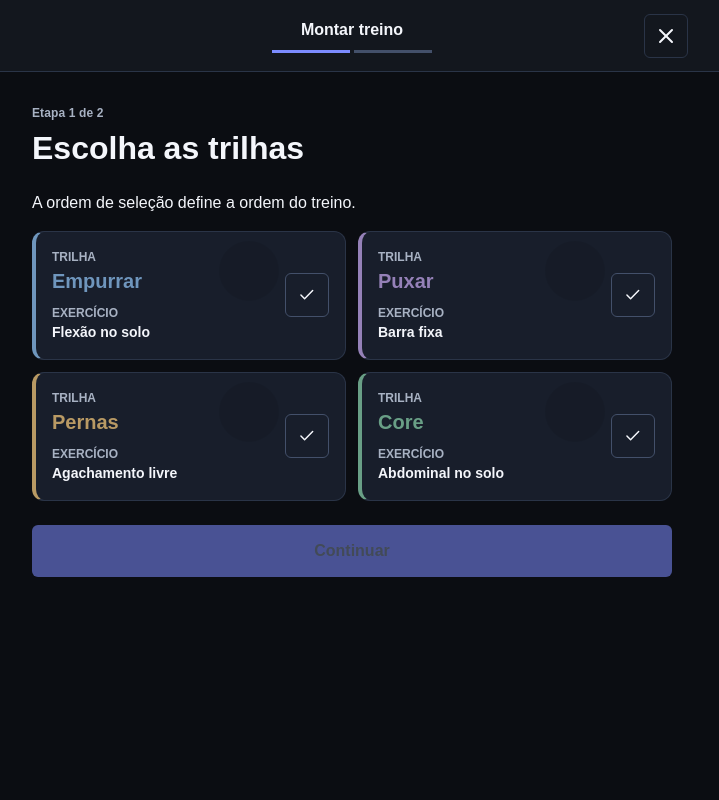
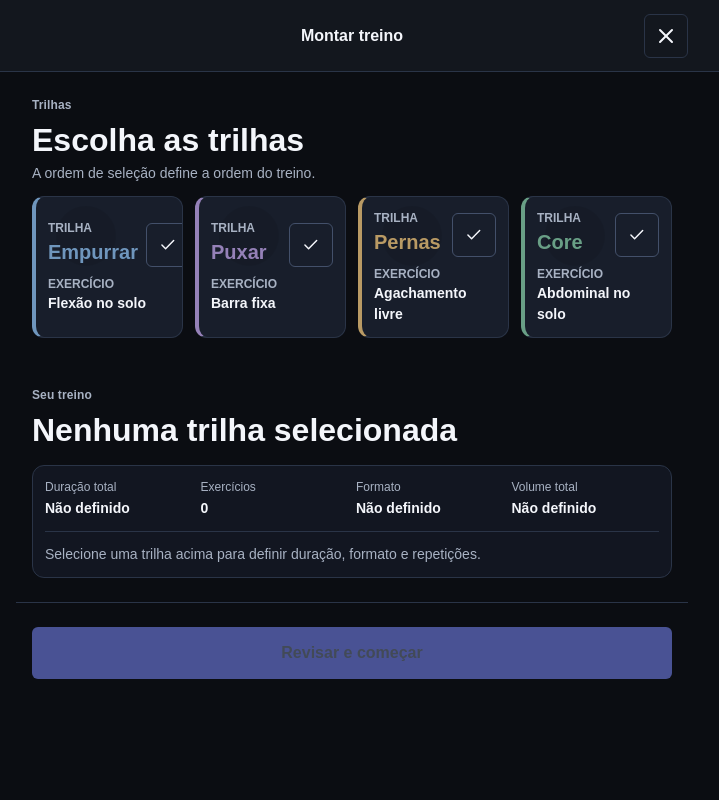
Before and after one commit to Rodrigo-Damas/CalibreApp, a Next.js app: page / in a window 1280 px wide. Both pictures are taken after a click on the button "Começar treino". Shown: the top 800 px of the page, without its empty margins (288-1007 px from the left). Built offline with nearby package versions, Linux system fonts and the light colour scheme; a web font is replaced by a local one.

Commit message:
Unify workout planning and improve audio cues

```diff
--- a/src/app/globals.css
+++ b/src/app/globals.css
@@ -81,9 +81,6 @@ h1, h2, h3, h4 { font-weight: 650; }
 .builder-header button:disabled { opacity: 0; pointer-events: none; }
 .builder-header__title { text-align: center; }
 .builder-header__title h1 { margin: 0; font-size: var(--font-size-body); }
-.builder-progress { display: flex; width: min(10rem, 70%); gap: var(--space-1); margin: var(--space-2) auto 0; }
-.builder-progress i { height: 3px; flex: 1; background: var(--color-border-strong); }
-.builder-progress i.is-filled { background: var(--color-accent); }
 .builder-step { width: min(100%, var(--content-max)); min-height: calc(100dvh - var(--header-height)); margin: auto; padding: var(--space-6) var(--space-4) 7rem; }
 .builder-step h2 { margin: 0 0 var(--space-5); font-size: var(--font-size-title); line-height: 1.15; }
 .builder-step > .primary-button { width: 100%; margin-top: var(--space-5); }
@@ -102,6 +99,11 @@ h1, h2, h3, h4 { font-weight: 650; }
 .recovery-note { margin-top: var(--space-4); padding: var(--space-3); border-left: 3px solid var(--color-warning); background: var(--color-surface); color: var(--color-text-secondary); font-size: var(--font-size-label); }
 .build-sheet { padding-top: var(--space-5); }
 .build-sheet > header h2 { margin-bottom: var(--space-4); }
+.track-picker { display: grid; gap: var(--space-3); margin-bottom: var(--space-5); }
+.track-picker h2 { margin-bottom: var(--space-1); }
+.track-picker p:last-child { margin: 0; color: var(--color-text-secondary); font-size: var(--font-size-label); }
+.workout-overview { padding-top: var(--space-5); }
+.build-empty { margin: 0; padding-top: var(--space-3); border-top: 1px solid var(--color-border-subtle); color: var(--color-text-secondary); font-size: var(--font-size-label); }
 .build-section { padding: var(--space-4) 0; border-top: 1px solid var(--color-border-subtle); }
 .build-section h3 { margin: 0 0 var(--space-3); font-size: var(--font-size-body); }
 .duration-segmented, .format-segmented { display: grid; grid-template-columns: 1fr 1fr; gap: var(--space-1); padding: var(--space-1); border-radius: var(--radius-md); background: var(--color-surface); }
@@ -237,7 +239,7 @@ h1, h2, h3, h4 { font-weight: 650; }
 .connection-lines, .trail-page::before, .trail-page::after, .timeline::before, .timeline::after, .calendar-scroll::before, .calendar-scroll::after { pointer-events: none; }
 
 /* Workout planning hierarchy and confirmation */
-.track-selector button { gap: var(--space-2); min-height: 7rem; border-left: 4px solid var(--track); }
+.track-selector button { gap: var(--space-1) var(--space-2); min-height: 5.5rem; padding: var(--space-3); border-left: 4px solid var(--track); }
 .track-selector button[aria-pressed="true"] { border-color: var(--track); box-shadow: 0 0 0 2px color-mix(in srgb, var(--track) 30%, transparent); }
 .track-selector__hierarchy, .track-selector__exercise { position: relative; z-index: 1; display: flex; flex-direction: column; }
 .track-selector__hierarchy strong { color: var(--track); font-size: var(--font-size-section); }
@@ -277,6 +279,12 @@ h1, h2, h3, h4 { font-weight: 650; }
 .node-status { white-space: nowrap; }
 
 @media (max-width: 420px) {
+  .track-selector { grid-template-columns: 1fr 1fr; gap: var(--space-2); }
+  .track-selector button { min-height: 7.5rem; padding: var(--space-2); }
+  .track-selector .track-illustration { right: 1rem; width: 5rem; }
+  .track-selector__check { min-width: 44px; min-height: 44px; }
+  .track-selector__hierarchy strong { font-size: var(--font-size-body); }
+  .track-selector__exercise { grid-column: 1 / -1; }
   .dose-control { width: 100%; min-width: 0; }
   .build-summary dl { grid-template-columns: 1fr; }
   .build-summary li { align-items: flex-start; flex-direction: column; gap: 0; }
@@ -284,5 +292,10 @@ h1, h2, h3, h4 { font-weight: 650; }
   .preworkout-confirm dl { grid-template-columns: 1fr; }
   .preworkout-confirm > div { align-items: stretch; flex-direction: column-reverse; }
 }
+@media (min-width: 700px) {
+  .track-selector { grid-template-columns: repeat(4, minmax(0, 1fr)); }
+  .track-selector button { min-height: 8rem; }
+  .track-selector__exercise { grid-column: 1 / -1; }
+}
 .sr-only { position: absolute; width: 1px; height: 1px; padding: 0; overflow: hidden; clip: rect(0, 0, 0, 0); white-space: nowrap; border: 0; }
 .track-slot.has-sessions { padding: var(--space-2); }
--- a/src/features/workout/WorkoutFlow.tsx
+++ b/src/features/workout/WorkoutFlow.tsx
@@ -1,7 +1,7 @@
 "use client";
 
 import { useEffect, useMemo, useRef, useState, type CSSProperties } from "react";
-import { ArrowLeft, X } from "lucide-react";
+import { X } from "lucide-react";
 import { tracks, localDateString, type DurationChoice, type Perception, type TrackId, type WorkoutFormat, type WorkoutSession } from "@/mocks/data";
 import { useMockStore } from "@/mocks/store";
 import { compareCompletedPerformance, makePrescription, repetitionsReference, SETS } from "./recommendationEngine";
@@ -9,7 +9,7 @@ import { TrackSelector } from "./TrackSelector";
 import { WorkoutTimer } from "./EmomTimer";
 import { WorkoutPulse } from "./WorkoutPulse";
 
-type Step = "tracks" | "build" | "running" | "pulse" | "done";
+type Step = "planning" | "running" | "pulse" | "done";
 type Milestone = { state: "increase" | "personal-record"; text: string };
 
 export function WorkoutFlow({ onClose, initialTrack, initialTracks }: { onClose: () => void; initialTrack?: TrackId; initialTracks?: TrackId[] }) {
@@ -19,7 +19,7 @@ export function WorkoutFlow({ onClose, initialTrack, initialTracks }: { onClose:
   const confirmation = useRef<HTMLElement>(null);
   const store = useMockStore();
   const startingTracks = initialTracks ?? (initialTrack ? [initialTrack] : []);
-  const [step, setStep] = useState<Step>(startingTracks.length ? "build" : "tracks");
+  const [step, setStep] = useState<Step>("planning");
   const [selected, setSelected] = useState<TrackId[]>(startingTracks);
   const [duration, setDuration] = useState<DurationChoice>("short");
   const [format, setFormat] = useState<WorkoutFormat>("blocks");
@@ -89,16 +89,17 @@ export function WorkoutFlow({ onClose, initialTrack, initialTracks }: { onClose:
     setStep("done");
   }
 
-  const stepNumber = step === "tracks" ? 1 : 2;
   return <div className={`workout-builder${step === "running" ? " timer-active" : ""}`} role="dialog" aria-modal="true" aria-label={step === "running" ? "Cronômetro" : "Montar treino"} data-reduced-motion={store.preferences.reducedMotion || undefined}>
-    {step !== "running" && <header className="builder-header"><button className="builder-header__back" onClick={() => setStep("tracks")} aria-label="Voltar" disabled={step !== "build"}><ArrowLeft aria-hidden="true" /></button><div className="builder-header__title"><h1 ref={title} tabIndex={-1}>Montar treino</h1><div className="builder-progress" aria-label={`Etapa ${stepNumber} de 2`}>{[1, 2].map((item) => <i key={item} className={item <= stepNumber ? "is-filled" : ""} />)}</div></div><button onClick={onClose} aria-label="Fechar"><X aria-hidden="true" /></button></header>}
+    {step !== "running" && <header className="builder-header"><span aria-hidden="true" /><div className="builder-header__title"><h1 ref={title} tabIndex={-1}>Montar treino</h1></div><button onClick={onClose} aria-label="Fechar"><X aria-hidden="true" /></button></header>}
     <main>
-      {step === "tracks" && <section className="builder-step"><p className="step-label">Etapa 1 de 2</p><h2>Escolha as trilhas</h2><p>A ordem de seleção define a ordem do treino.</p><TrackSelector selected={selected} onToggle={toggle} repeated={repeated} />{selected.length > 1 && <aside className="selected-preview"><strong>Esta sessão terá:</strong>{selected.map((id, index) => { const track = tracks.find((item) => item.id === id)!; return <span key={id}>{index + 1}. {track.name}: {track.exercise}</span>; })}</aside>}{selected.some((item) => repeated.includes(item)) && <aside className="recovery-note">Treino feito hoje. Você pode fazer outra sessão.</aside>}<button className="primary-button" disabled={!selected.length} onClick={() => setStep("build")}>Continuar</button></section>}
-      {step === "build" && <section className="builder-step build-sheet"><header><p className="step-label">Seu treino</p><h2>{selected.map((id) => tracks.find((track) => track.id === id)!.name).join(" · ")}</h2><section className="build-summary" aria-label="Resumo do treino" aria-live="polite"><dl><div><dt>Duração total</dt><dd>{plannedMinutes} min</dd></div><div><dt>Exercícios</dt><dd>{prescriptions.length}</dd></div><div><dt>Formato</dt><dd>{formatLabel}</dd></div><div><dt>Volume total</dt><dd>{sessionVolume} repetições</dd></div></dl><ul>{prescriptions.map((prescription) => { const track = tracks.find((item) => item.id === prescription.track)!; return <li key={prescription.track}><strong>{track.exercise}</strong><span>{prescription.sets} séries · {prescription.repsPerSet} por série · {prescription.totalVolume} repetições</span></li>; })}</ul></section></header>
+      {step === "planning" && <section className="builder-step build-sheet"><section className="track-picker" aria-labelledby="tracks-title"><div><p className="step-label">Trilhas</p><h2 id="tracks-title">Escolha as trilhas</h2><p>A ordem de seleção define a ordem do treino.</p></div><TrackSelector selected={selected} onToggle={toggle} repeated={repeated} /></section>{selected.some((item) => repeated.includes(item)) && <aside className="recovery-note">Treino feito hoje. Você pode fazer outra sessão.</aside>}
+        <header className="workout-overview"><p className="step-label">Seu treino</p><h2>{selected.length ? selected.map((id) => tracks.find((track) => track.id === id)!.name).join(" · ") : "Nenhuma trilha selecionada"}</h2><section className="build-summary" aria-label="Resumo do treino" aria-live="polite"><dl><div><dt>Duração total</dt><dd>{selected.length ? `${plannedMinutes} min` : "Não definido"}</dd></div><div><dt>Exercícios</dt><dd>{prescriptions.length}</dd></div><div><dt>Formato</dt><dd>{selected.length ? formatLabel : "Não definido"}</dd></div><div><dt>Volume total</dt><dd>{selected.length ? `${sessionVolume} repetições` : "Não definido"}</dd></div></dl>{prescriptions.length ? <ul>{prescriptions.map((prescription) => { const track = tracks.find((item) => item.id === prescription.track)!; return <li key={prescription.track}><strong>{track.exercise}</strong><span>{prescription.sets} séries · {prescription.repsPerSet} por série · {prescription.totalVolume} repetições</span></li>; })}</ul> : <p className="build-empty">Selecione uma trilha acima para definir duração, formato e repetições.</p>}</section></header>
+        {selected.length > 0 && <>
         <section className="build-section" aria-labelledby="duration-title"><h3 id="duration-title">Defina a duração</h3><div className="duration-segmented" role="group" aria-label="Duração do treino">{(["short", "long"] as DurationChoice[]).map((choice) => <button key={choice} aria-pressed={duration === choice} onClick={() => setDuration(choice)}><strong>{choice === "short" ? "Curto" : "Longo"}</strong><small>{SETS[choice]} séries por trilha</small></button>)}</div></section>
         {selected.length > 1 && <section className="build-section"><h3>Escolha o formato</h3><div className="format-segmented" role="group" aria-label="Formato do treino"><button aria-pressed={format === "blocks"} onClick={() => setFormat("blocks")}><strong>Blocos</strong><span>Uma trilha por vez</span></button><button aria-pressed={format === "circuit"} onClick={() => setFormat("circuit")}><strong>Circuito</strong><span>Alternar exercícios</span></button></div></section>}
         <section className="build-section prescription-section"><h3>Repetições por série</h3><p>Mantenha o mesmo número de repetições em todas as séries.</p><div className="prescription-list">{prescriptions.map((prescription, index) => { const track = tracks.find((item) => item.id === prescription.track)!; return <article key={prescription.track} style={{ "--track": track.color } as CSSProperties}><div className="prescription-heading"><small>{index + 1}. {track.name}</small><h4>{track.exercise}</h4><p><strong>{prescription.sets} séries</strong><span>{prescription.repsPerSet} repetições por série em todas elas</span></p></div><div className="dose-control"><button aria-label={`Diminuir repetições de ${track.name}`} onClick={() => changeReps(track.id, -1)}>−</button><strong aria-label={`${prescription.repsPerSet} repetições por série`}>{prescription.repsPerSet}<small> por série</small></strong><button aria-label={`Aumentar repetições de ${track.name}`} onClick={() => changeReps(track.id, 1)}>+</button></div></article>; })}</div></section>
-        <div className="builder-sticky-action"><button ref={startButton} className="primary-button" onClick={() => setConfirming(true)}>Revisar e começar</button></div>
+        </>}
+        <div className="builder-sticky-action"><button ref={startButton} className="primary-button" disabled={!selected.length} onClick={() => setConfirming(true)}>Revisar e começar</button></div>
       </section>}
       {step === "running" && pending && <WorkoutTimer prescriptions={pending.prescriptions} format={pending.format} preferences={store.preferences} updatePreferences={store.updatePreferences} onFinish={() => setStep("pulse")} onInterrupt={interrupt} />}
       {step === "pulse" && <WorkoutPulse onConfirm={complete} />}
--- a/src/mocks/store.tsx
+++ b/src/mocks/store.tsx
@@ -1,7 +1,7 @@
 "use client";
 import{createContext,useContext,useEffect,useMemo,useState}from"react";import{demoSessions,tracks,type WorkoutSession}from"./data";
 export type Preferences={sound:boolean;volume:number;vibration:boolean;reducedMotion:boolean};
-const defaults:Preferences={sound:true,volume:.45,vibration:true,reducedMotion:false},key="calibre-state-v2";
+const defaults:Preferences={sound:true,volume:.65,vibration:true,reducedMotion:false},key="calibre-state-v2";
 type State={sessions:WorkoutSession[];preferences:Preferences};type Store=State&{hydrated:boolean;completeSession:(s:WorkoutSession)=>void;updatePreferences:(p:Partial<Preferences>)=>void;clearData:()=>void;completed:number;minutes:number;repetitions:number;streak:number};
 type LegacyPrescription={track:WorkoutSession["prescriptions"][number]["track"];exerciseKey:WorkoutSession["prescriptions"][number]["exerciseKey"];repsPerSet?:number;chosenShortReps?:number;displayedReps?:number;sets:5|10;totalVolume?:number;estimatedVolume?:number};
 type StoredSession=Omit<WorkoutSession,"prescriptions">&{prescriptions:LegacyPrescription[]};
```
Also changed, not shown: src/features/workout/signalAudio.ts (+4 -4 lines), 2 other files (tests, documents, lock files or other folders).
